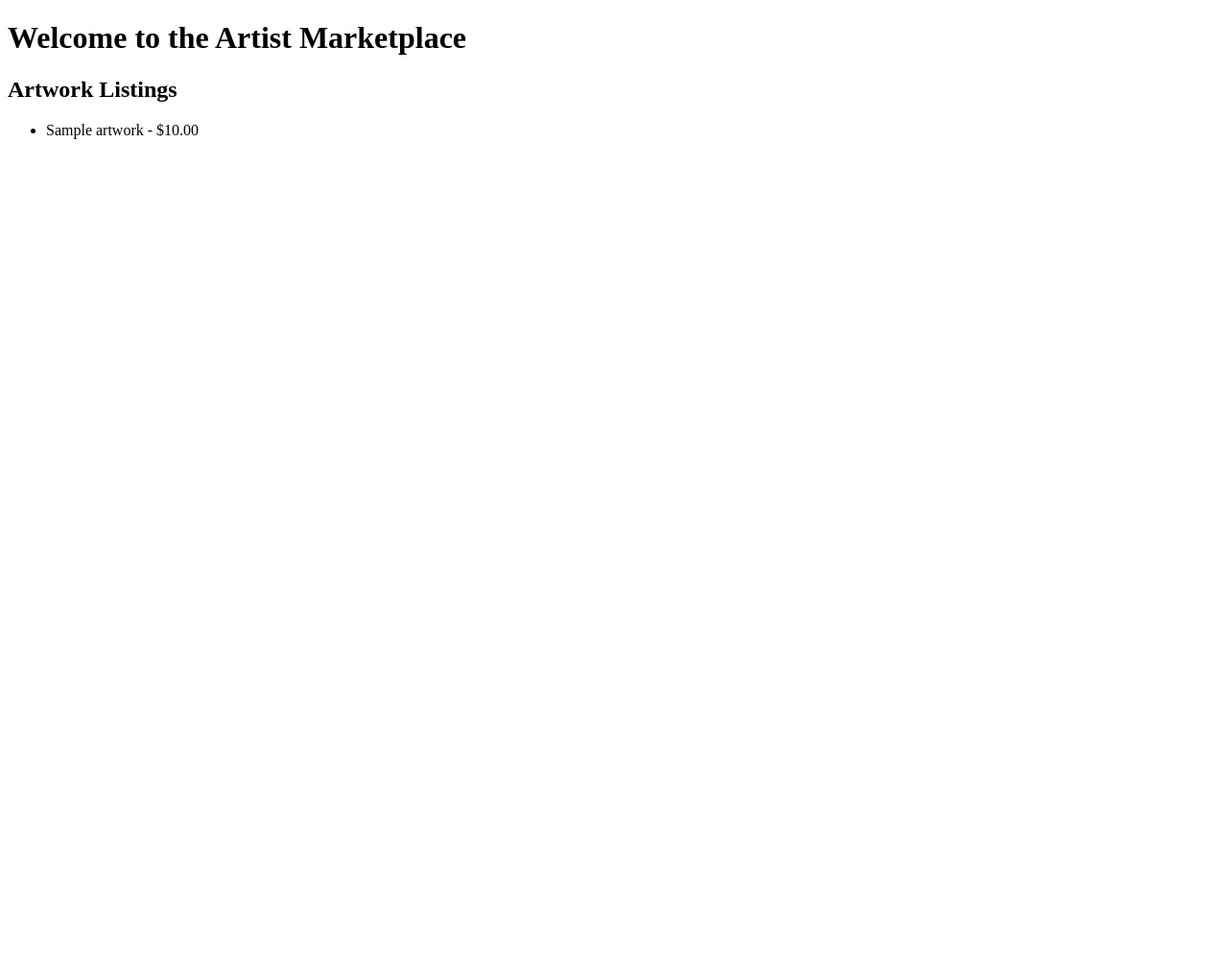
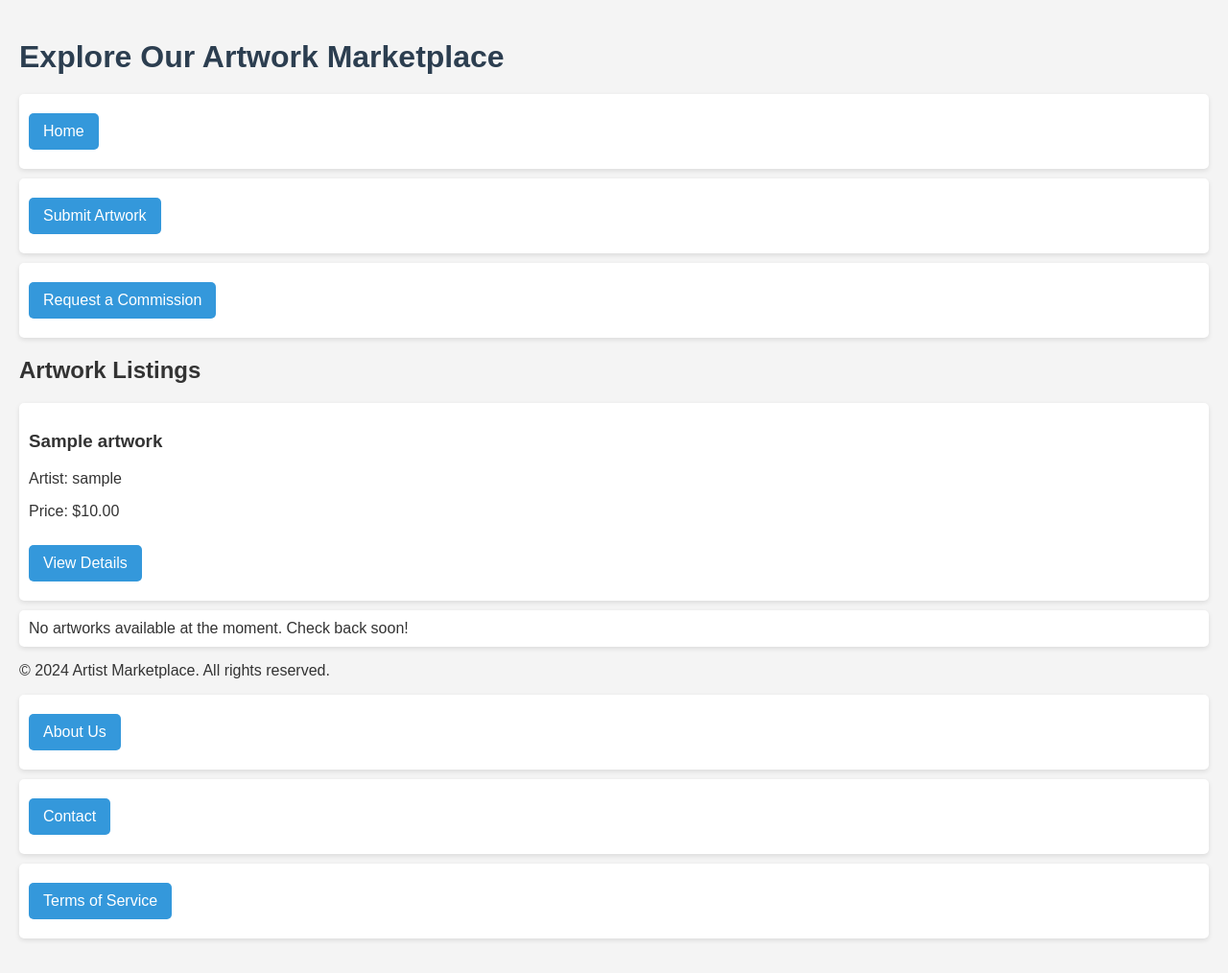
Before and after one commit to Jaykd33/HTF24-Team-083, a Django app: template templates/marketplace/home.html/home.html in a window 1280 px wide. Shown: the whole page at 96% size. Before the commit the page ends 145 px from the top, so only its background shows below. Run offline with Django 5.2, Linux system fonts and the light colour scheme; the template is opened without the code that fills it: values that come from a table or form of the project are taken from there, others are empty; tables that the repository leaves empty hold one stand-in row (values such as "Sample post").

Commit message:
Latest Updated

```diff
--- a/templates/marketplace/home.html/home.html
+++ b/templates/marketplace/home.html/home.html
@@ -2,17 +2,46 @@
 <html lang="en">
 <head>
     <meta charset="UTF-8">
-    <title>Artist Marketplace</title>
+    <meta name="viewport" content="width=device-width, initial-scale=1.0">
+    <title>Artwork Listings | Artist Marketplace</title>
+    <link rel="stylesheet" href="styles.css">
 </head>
 <body>
-    <h1>Welcome to the Artist Marketplace</h1>
-    <h2>Artwork Listings</h2>
-    <ul>
-        {% for artwork in artworks %}
-            <li>{{ artwork.title }} - ${{ artwork.price }}</li>
-        {% empty %}
-            <li>No artworks available.</li>
-        {% endfor %}
-    </ul>
+    <header>
+        <h1>Explore Our Artwork Marketplace</h1>
+        <nav>
+            <ul>
+                <li><a href="{% url 'home' %}">Home</a></li>
+                <li><a href="{% url 'submit_artwork' %}">Submit Artwork</a></li>
+                <li><a href="{% url 'submit_commission' %}">Request a Commission</a></li>
+            </ul>
+        </nav>
+    </header>
+
+    <main>
+        <section id="artwork-listings">
+            <h2>Artwork Listings</h2>
+            <ul class="artwork-items">
+                    <li class="artwork-item">
+                        <h3>{{ artwork.title }}</h3>
+                        <p>Artist: {{ artwork.artist }}</p>
+                        <p>Price: ${{ artwork.price }}</p>
+                        <a href="{% url 'artwork_detail' artwork.id %}" class="view-details">View Details</a>
+                    </li>
+
+                    <li class="no-artworks">No artworks available at the moment. Check back soon!</li>
+
+            </ul>
+        </section>
+    </main>
+
+    <footer>
+        <p>&copy; 2024 Artist Marketplace. All rights reserved.</p>
+        <ul class="footer-links">
+            <li><a href="{% url 'about' %}">About Us</a></li>
+            <li><a href="{% url 'contact' %}">Contact</a></li>
+            <li><a href="{% url 'terms' %}">Terms of Service</a></li>
+        </ul>
+    </footer>
 </body>
 </html>
--- /dev/null
+++ b/templates/marketplace/home.html/styles.css
@@ -0,0 +1,40 @@
+body {
+    font-family: Arial, sans-serif;
+    background-color: #f4f4f4;
+    color: #333;
+    margin: 0;
+    padding: 20px;
+}
+
+h1 {
+    color: #2c3e50;
+    margin-bottom: 20px; /* Added margin for spacing */
+}
+
+ul {
+    list-style-type: none; /* Removes default bullet points */
+    padding: 0; /* Removes default padding */
+}
+
+li {
+    background: #fff;
+    margin: 10px 0;
+    padding: 10px;
+    border-radius: 5px;
+    box-shadow: 0 2px 5px rgba(0, 0, 0, 0.1);
+}
+
+a {
+    display: inline-block;
+    margin: 10px 0;
+    padding: 10px 15px;
+    background-color: #3498db;
+    color: white;
+    text-decoration: none;
+    border-radius: 5px;
+    transition: background-color 0.3s ease; /* Smooth transition for hover effect */
+}
+
+a:hover {
+    background-color: #2980b9;
+}
```
Also changed, not shown: templates/marketplace/styles.css (added, +40 -0 lines).
